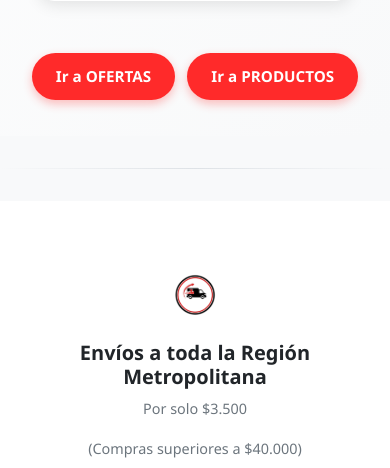
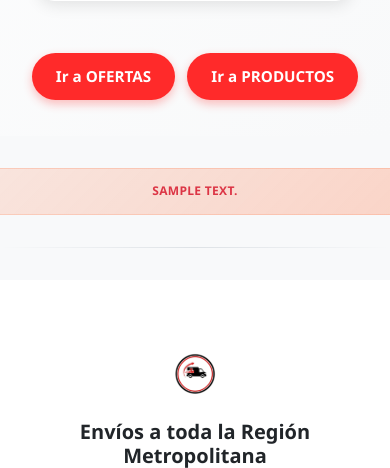
Before and after one commit to Lucvvs/balu, a Django app: page / in a window 390 px wide. Shown: the part 2184-2652 px from the top of the page. Run offline with Django 5.2, Linux system fonts and the light colour scheme; data comes from the database, SQL or seed files in the repository; tables that the repository leaves empty hold one stand-in row (values such as "Sample post"); grey boxes marked "Sample" are stand-in pictures.

Commit message:
V.05 BANNER PROMOCIONAL 3/1

```diff
--- a/shop/models.py
+++ b/shop/models.py
@@ -540,3 +540,21 @@ class MetricEvent(models.Model):
 
     def __str__(self):
         return f"{self.get_event_type_display()} - {self.created_at.strftime('%d/%m/%Y %H:%M')}"
+
+
+class PromotionalBanner(models.Model):
+    """Modelo para las franjas promocionales rotativas"""
+    text = models.CharField(max_length=200, verbose_name="Texto promocional")
+    is_active = models.BooleanField(default=True, verbose_name="Activo")
+    order = models.IntegerField(default=0, verbose_name="Orden",
+                                help_text="Número menor = aparece primero. Usar 0 para no mostrar.")
+    created_at = models.DateTimeField(auto_now_add=True, verbose_name="Fecha de creación")
+    updated_at = models.DateTimeField(auto_now=True, verbose_name="Fecha de actualización")
+
+    class Meta:
+        verbose_name = "Franja Promocional"
+        verbose_name_plural = "Franjas Promocionales"
+        ordering = ['order', 'created_at']
+
+    def __str__(self):
+        return self.text
--- a/shop/views.py
+++ b/shop/views.py
@@ -16,7 +16,7 @@ from urllib.parse import urlparse
 
 from .models import (
     Product, Category, Brand, ProductImage, Cart, CartItem, Order, OrderItem,
-    Coupon, ShippingMethod, PaymentMethod, ContactMessage, MetricEvent
+    Coupon, ShippingMethod, PaymentMethod, ContactMessage, MetricEvent, PromotionalBanner
 )
 from .utils import get_comunas_choices
 from .forms import (
@@ -68,11 +68,17 @@ def home(request):
     brands_dict = {brand.slug: brand for brand in Brand.objects.filter(is_active=True)}
     brands = [brands_dict[slug] for slug in brand_order if slug in brands_dict]
 
+    # Franjas promocionales (máximo 3, ordenadas por order)
+    promotional_banners = PromotionalBanner.objects.filter(
+        is_active=True
+    ).order_by('order', 'created_at')[:3]
+
     context = {
         'offers': offers,
         'best_sellers': best_sellers,
         'categories': categories,
         'brands': brands,
+        'promotional_banners': promotional_banners,
     }
     return render(request, 'shop/home.html', context)
 
--- a/static/css/theme.css
+++ b/static/css/theme.css
@@ -917,6 +917,121 @@ body.navbar-scrolled {
     }
 }
 
+/* Promotional Banner Rotativo */
+.promotional-banner-section {
+    background: linear-gradient(135deg, rgba(255, 107, 53, 0.15) 0%, rgba(255, 107, 53, 0.25) 100%);
+    padding: 0.5rem 0;
+    margin: 2rem 0;
+    position: relative;
+    overflow: hidden;
+    border-top: 1px solid rgba(255, 107, 53, 0.2);
+    border-bottom: 1px solid rgba(255, 107, 53, 0.2);
+}
+
+.promotional-banner-container {
+    max-width: 1200px;
+    margin: 0 auto;
+    padding: 0 1rem;
+    position: relative;
+}
+
+.promotional-banner-slider {
+    position: relative;
+    height: 40px;
+    display: flex;
+    align-items: center;
+    justify-content: center;
+    overflow: hidden;
+}
+
+.promotional-banner-item {
+    position: absolute;
+    width: 100%;
+    left: 0;
+    top: 0;
+    height: 100%;
+    text-align: center;
+    transform: translateX(100%);
+    transition: transform 0.5s cubic-bezier(0.4, 0, 0.2, 1);
+    pointer-events: none;
+    display: flex;
+    align-items: center;
+    justify-content: center;
+    padding: 0 1rem;
+    box-sizing: border-box;
+}
+
+.promotional-banner-item.active {
+    transform: translateX(0);
+    pointer-events: auto;
+}
+
+.promotional-banner-item.slide-out {
+    transform: translateX(-100%);
+}
+
+.promotional-banner-item.slide-in {
+    transform: translateX(100%);
+}
+
+.promotional-banner-text {
+    color: var(--primary-color);
+    font-size: 0.95rem;
+    font-weight: 600;
+    text-transform: uppercase;
+    letter-spacing: 0.5px;
+    display: block;
+    line-height: 1.4;
+    max-width: 100%;
+    word-wrap: break-word;
+    overflow-wrap: break-word;
+    text-align: center;
+}
+
+/* Responsive */
+@media (max-width: 768px) {
+    .promotional-banner-text {
+        font-size: 0.85rem;
+        line-height: 1.3;
+    }
+
+    .promotional-banner-slider {
+        height: 36px;
+    }
+
+    .promotional-banner-section {
+        padding: 0.4rem 0;
+    }
+
+    .promotional-banner-item {
+        padding: 0 0.75rem;
+    }
+}
+
+@media (max-width: 576px) {
+    .promotional-banner-text {
+        font-size: 0.75rem;
+        letter-spacing: 0.3px;
+        line-height: 1.3;
+    }
+
+    .promotional-banner-slider {
+        height: 34px;
+    }
+
+    .promotional-banner-section {
+        padding: 0.35rem 0;
+    }
+
+    .promotional-banner-item {
+        padding: 0 0.5rem;
+    }
+
+    .promotional-banner-container {
+        padding: 0 0.75rem;
+    }
+}
+
 /* Service Banner */
 .service-banner {
     display: grid;
--- a/templates/shop/home.html
+++ b/templates/shop/home.html
@@ -169,6 +169,21 @@
         </div>
     </div>
 </section>
+
+<!-- Promotional Banner Rotativo -->
+{% if promotional_banners %}
+<section class="promotional-banner-section">
+    <div class="promotional-banner-container">
+        <div class="promotional-banner-slider" id="promotionalBannerSlider">
+            {% for banner in promotional_banners %}
+            <div class="promotional-banner-item {% if forloop.first %}active{% endif %}" data-banner-index="{{ forloop.counter0 }}">
+                <span class="promotional-banner-text">{{ banner.text }}</span>
+            </div>
+            {% endfor %}
+        </div>
+    </div>
+</section>
+{% endif %}
 
 <!-- Separator -->
 <div class="separator"></div>
@@ -441,6 +456,75 @@
     document.querySelectorAll('.carousel-main').forEach(img => {
         img.style.transition = 'opacity 0.3s ease-in-out';
     });
+
+    // Promotional Banner Rotativo
+    document.addEventListener('DOMContentLoaded', function() {
+        const slider = document.getElementById('promotionalBannerSlider');
+        if (!slider) return;
+
+        const banners = slider.querySelectorAll('.promotional-banner-item');
+
+        if (banners.length <= 1) {
+            // Si solo hay un banner, mostrarlo directamente
+            if (banners.length === 1) {
+                banners[0].classList.add('active');
+            }
+            return;
+        }
+
+        let currentIndex = 0;
+        const totalBanners = banners.length;
+        const rotationInterval = 3000; // 3 segundos
+
+        function showBanner(index) {
+            // Si es el mismo banner, no hacer nada
+            if (currentIndex === index) return;
+
+            // Animar el banner actual saliendo hacia la izquierda
+            if (banners[currentIndex]) {
+                banners[currentIndex].classList.remove('active');
+                banners[currentIndex].classList.add('slide-out');
+            }
+
+            // Preparar el nuevo banner entrando desde la derecha
+            if (banners[index]) {
+                // Primero ponerlo en posición inicial (fuera por la derecha)
+                banners[index].classList.remove('active', 'slide-out');
+                banners[index].classList.add('slide-in');
+
+                // Forzar reflow para que la animación funcione
+                void banners[index].offsetWidth;
+
+                // Después de un breve delay, activar el nuevo banner (entra desde la derecha)
+                setTimeout(() => {
+                    banners[index].classList.remove('slide-in');
+                    banners[index].classList.add('active');
+                }, 10);
+            }
+
+            currentIndex = index;
+        }
+
+        function nextBanner() {
+            const nextIndex = (currentIndex + 1) % totalBanners;
+            showBanner(nextIndex);
+        }
+
+        // Iniciar rotación automática
+        let rotationTimer = setInterval(nextBanner, rotationInterval);
+
+        // Pausar rotación al hacer hover
+        const bannerSection = document.querySelector('.promotional-banner-section');
+        if (bannerSection) {
+            bannerSection.addEventListener('mouseenter', () => {
+                clearInterval(rotationTimer);
+            });
+
+            bannerSection.addEventListener('mouseleave', () => {
+                rotationTimer = setInterval(nextBanner, rotationInterval);
+            });
+        }
+    });
 </script>
 
 
```
Also changed, not shown: shop/admin.py (+19 -1 lines), shop/migrations/0005_promotionbanner.py (added), shop/migrations/0006_promotionalbanner_delete_promotionbanner.py (added).
